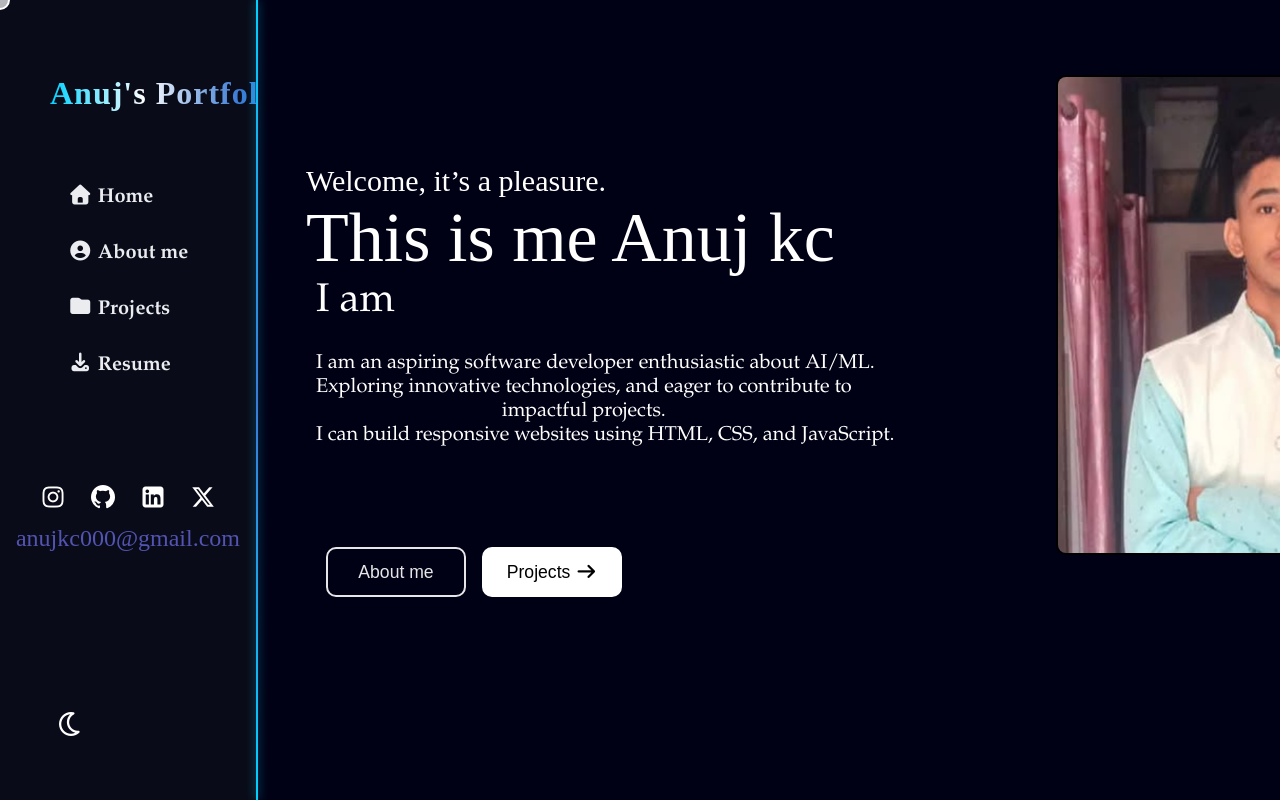
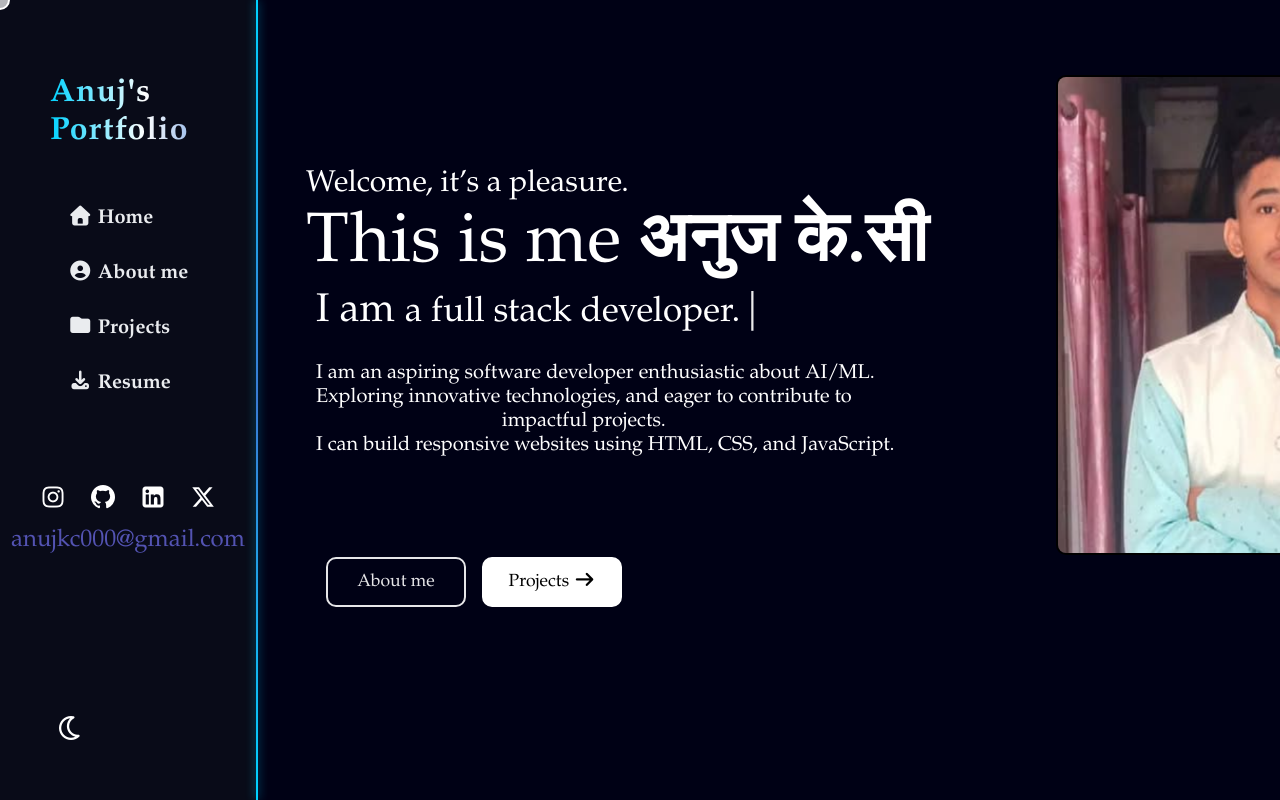
Before and after one commit to anujkc4/My_Portfolio, a plain HTML site: page index.html in a window 1280 px wide. Shown: the top 800 px of the page. Drawn offline with nearby package versions, Linux system fonts and the light colour scheme.

Commit message:
debug code

```diff
--- a/script.js
+++ b/script.js
@@ -27,12 +27,21 @@ var typed = new Typed("#element", {
     "a web-developer.",
     "&amp; web-designer.",
   ],
-  typeSpeed: 80,
-  backSpeed: 40,
-  backDelay: 1000,
+  typeSpeed: 100,
+  backSpeed: 150,
+  backDelay: 3000,
   loop: true,
   showCursor: true,
 });
+
+const texts = ["Anuj kc", "अनुज के.सी"];
+let index = 0;
+
+setInterval(() => {
+  // move to next text
+  index = (index + 1) % texts.length;
+  document.getElementById("myname").textContent = texts[index];
+}, 4000);
 
 // const rightsection = document.querySelector(".right-section");
 const modebtn = document.getElementById("btn");
@@ -74,7 +83,8 @@ function modedark(icon) {
   aboutmebox.style.color = "#010101";
   projectbox.style.color = "#fff";
   projectbox.style.backgroundColor = "#010101";
-  document.getElementById("myname").style.color = "#03045e";
+  document.getElementById("myname").style.color = "#06089aff";
+  document.getElementsByClassName("paragraph").style.color = "#06089aff";
   MouseOnDarkMode();
 }
 
@@ -134,5 +144,3 @@ function MouseOnDarkMode() {
     });
   });
 }
-
-अनुज के.सी
--- a/style.css
+++ b/style.css
@@ -2,8 +2,8 @@
   padding: 0px;
   margin: 0px;
   /* font-family: "Bodoni MT", "Didot", serif; */
-  /* font-family: 'Poppins', sans-serif; */
-  /* font-family: "Book Antiqua", Palatino, serif; */
+  /* font-family: "Poppins", sans-serif; */
+  font-family: "Book Antiqua", Palatino, serif;
   /* font-family: "Goudy Old Style", Garamond, serif; */
   box-sizing: border-box;
 }
@@ -111,7 +111,6 @@ body {
 .nav-list a {
   text-decoration: none;
   color: #eaecef;
-  font-family: "Book Antiqua", Palatino, serif;
 }
 
 .nav-list li:hover {
@@ -279,33 +278,33 @@ body {
 #text-3 {
   padding-left: 10px;
   font-size: 40px;
-  font-family: "Goudy Old Style", Garamond, serif;
+  /* font-family: "Goudy Old Style", Garamond, serif; */
 }
 
 #element {
   font-size: 35px;
-  font-family: "Goudy Old Style", Garamond, serif;
+  /* font-family: "Goudy Old Style", Garamond, serif; */
 }
 
 #text-4 {
   padding-left: 10px;
   margin-top: 25px;
   font-size: 20px;
-  font-family: "Goudy Old Style", Garamond, serif;
+  /* font-family: "Goudy Old Style", Garamond, serif; */
   color: #ffffff;
 }
 
 #text-5 {
   margin-left: 10px;
   font-size: 20px;
-  font-family: "Goudy Old Style", Garamond, serif;
+  /* font-family: "Goudy Old Style", Garamond, serif; */
   color: #ffffff;
 }
 
 #text-6 {
   margin-left: 10px;
   font-size: 20px;
-  font-family: "Goudy Old Style", Garamond, serif;
+  /* font-family: "Goudy Old Style", Garamond, serif; */
   color: #ffffff;
 }
 
@@ -375,3 +374,8 @@ body {
   transform: scale(0.9);
   transition: transform 0.1s ease;
 }
+
+#myname {
+  font-weight: 700;
+  font-family: "Goudy Old Style", Garamond, serif;
+}
```
